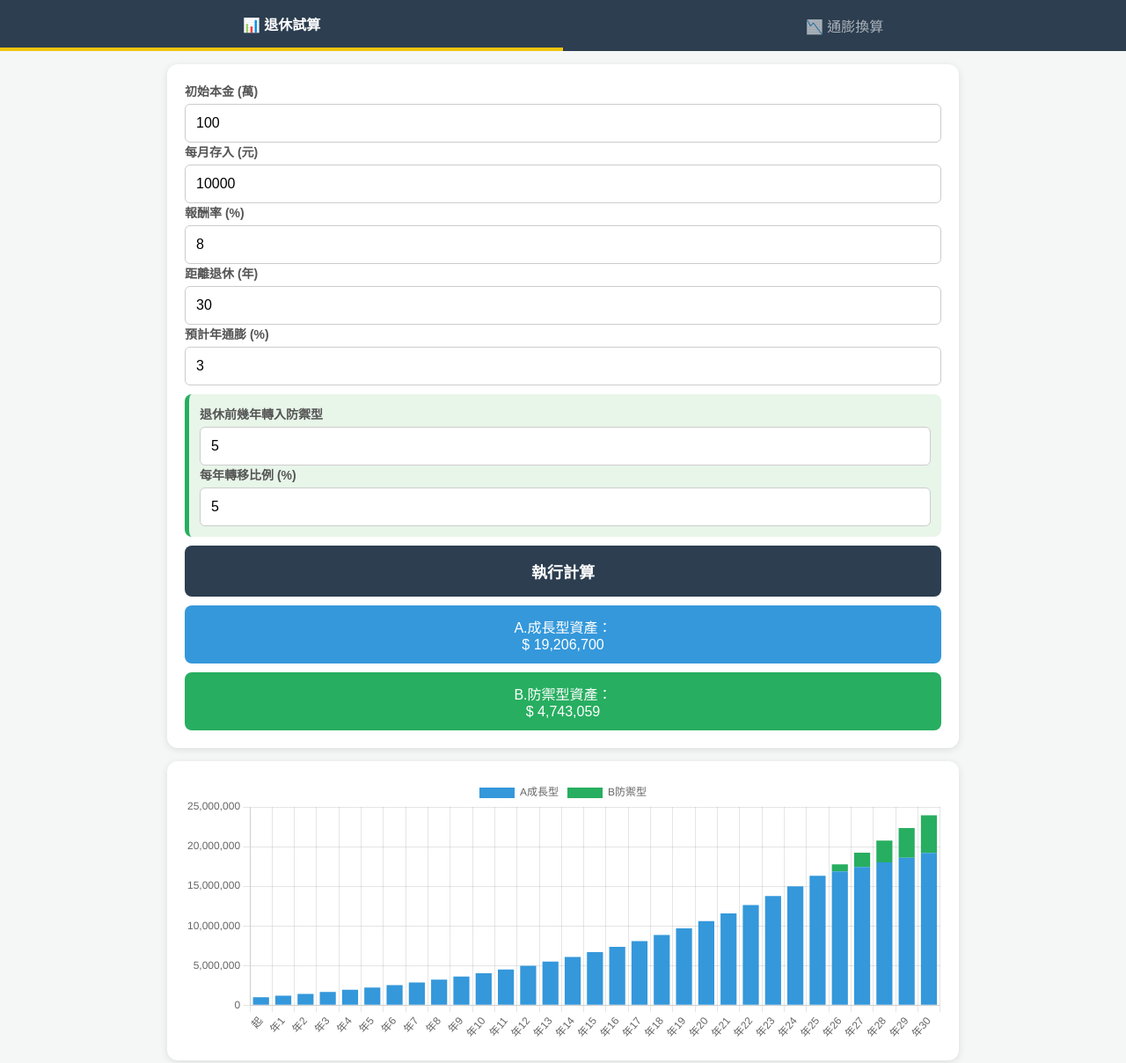
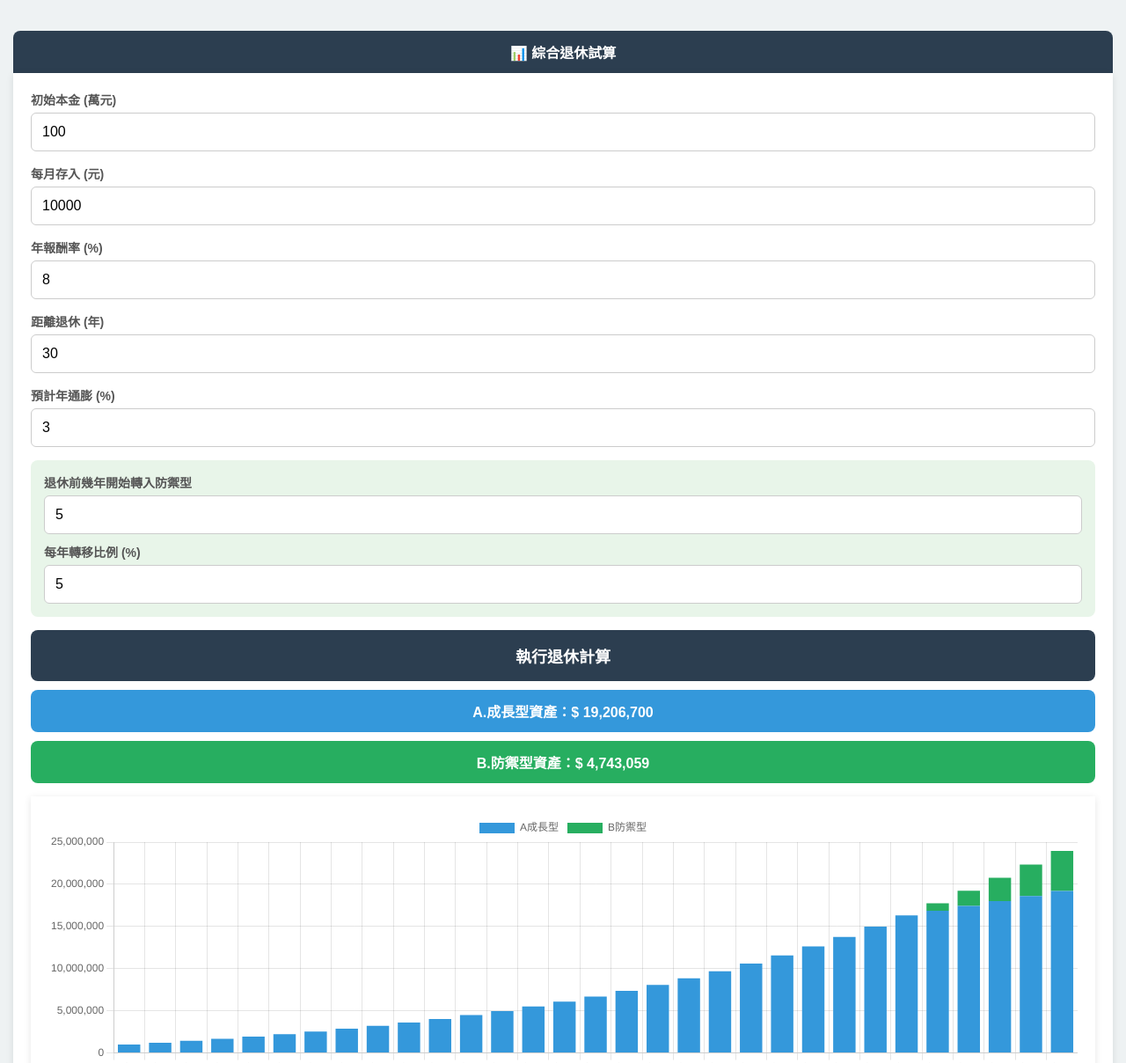
Before and after one commit to mrexplainoliver/-, a plain HTML site: page index.html in a window 1280 px wide. Shown: the top 1208 px of the page at 88% size. Drawn offline with nearby package versions, Linux system fonts and the light colour scheme.

Commit message:
Update index.html

```diff
--- a/index.html
+++ b/index.html
@@ -2,94 +2,78 @@
 <html lang="zh-TW">
 <head>
     <meta charset="UTF-8">
-    <meta name="viewport" content="width=device-width, initial-scale=1.0, maximum-scale=1.0, user-scalable=no">
-    <title>理財工具箱</title>
+    <meta name="viewport" content="width=device-width, initial-scale=1.0">
+    <title>個人理財計算工具箱</title>
     <script src="https://cdn.jsdelivr.net/npm/chart.js"></script>
     <style>
-        :root { --primary: #2c3e50; --accent: #27ae60; --bg: #f4f7f6; }
-        body { font-family: sans-serif; background: var(--bg); margin: 0; padding: 0; }
-        .nav { display: flex; background: var(--primary); position: sticky; top: 0; z-index: 1000; }
-        .nav button { flex: 1; color: white; border: none; padding: 15px; background: none; cursor: pointer; font-size: 16px; opacity: 0.6; }
-        .nav button.active { opacity: 1; border-bottom: 4px solid #f1c40f; font-weight: bold; }
-        .tab-content { display: none; padding: 15px; max-width: 900px; margin: auto; }
-        .tab-content.active { display: block !important; } /* 強制顯示 */
-        .card { background: white; padding: 20px; border-radius: 12px; box-shadow: 0 2px 8px rgba(0,0,0,0.1); margin-bottom: 15px; }
-        .input-group { margin-bottom: 12px; }
+        :root { --primary: #2c3e50; --accent: #27ae60; --bg: #eef2f3; }
+        body { font-family: sans-serif; background: var(--bg); margin: 0; padding: 15px; }
+        .section-title { background: var(--primary); color: white; padding: 12px; border-radius: 8px 8px 0 0; font-weight: bold; text-align: center; margin-top: 20px; }
+        .card { background: white; padding: 20px; border-radius: 0 0 12px 12px; box-shadow: 0 2px 8px rgba(0,0,0,0.1); margin-bottom: 20px; }
+        .input-group { margin-bottom: 15px; }
         label { display: block; margin-bottom: 5px; font-weight: bold; color: #555; font-size: 14px; }
         input { width: 100%; padding: 12px; border: 1px solid #ccc; border-radius: 6px; box-sizing: border-box; font-size: 16px; }
-        .def-box { background: #e8f5e9; padding: 12px; border-radius: 8px; border-left: 5px solid var(--accent); margin: 10px 0; }
-        .run-btn { width: 100%; padding: 16px; background: var(--primary); color: white; border: none; border-radius: 8px; font-size: 18px; font-weight: bold; }
-        .res-card { margin-top: 10px; padding: 12px; border-radius: 8px; color: white; text-align: center; }
-        .power-card { background: #34495e; color: white; padding: 15px; border-radius: 10px; }
+        .run-btn { width: 100%; padding: 16px; background: var(--primary); color: white; border: none; border-radius: 8px; font-size: 18px; font-weight: bold; cursor: pointer; }
+        .res-card { margin-top: 10px; padding: 12px; border-radius: 8px; color: white; text-align: center; font-weight: bold; }
+        .power-card { background: #34495e; color: white; padding: 15px; border-radius: 12px; margin-top: 15px; }
+        .val { color: #f1c40f; font-weight: bold; font-size: 1.2rem; }
+        hr { border: 0; border-top: 2px dashed #ccc; margin: 40px 0; }
     </style>
 </head>
 <body>
 
-<div class="nav">
-    <button onclick="sw('ret')" id="btn1" class="active">📊 退休試算</button>
-    <button onclick="sw('inf')" id="btn2">📉 通膨換算</button>
-</div>
+    <div class="section-title">📊 綜合退休試算</div>
+    <div class="card">
+        <div class="input-group"><label>初始本金 (萬元)</label><input type="number" id="p" value="100"></div>
+        <div class="input-group"><label>每月存入 (元)</label><input type="number" id="m" value="10000"></div>
+        <div class="input-group"><label>年報酬率 (%)</label><input type="number" id="r" value="8"></div>
+        <div class="input-group"><label>距離退休 (年)</label><input type="number" id="y" value="30"></div>
+        <div class="input-group"><label>預計年通膨 (%)</label><input type="number" id="inf" value="3"></div>
 
-<div id="ret" class="tab-content active">
-    <div class="card">
-        <label>初始本金 (萬)</label><input type="number" id="p" value="100">
-        <label>每月存入 (元)</label><input type="number" id="m" value="10000">
-        <label>報酬率 (%)</label><input type="number" id="r" value="8">
-        <label>距離退休 (年)</label><input type="number" id="y" value="30">
-        <label>預計年通膨 (%)</label><input type="number" id="inf_r" value="3">
-        <div class="def-box">
-            <label>退休前幾年轉入防禦型</label><input type="number" id="dy" value="5">
-            <label>每年轉移比例 (%)</label><input type="number" id="mp" value="5">
+        <div style="background: #e8f5e9; padding: 15px; border-radius: 8px; margin-bottom: 15px;">
+            <label>退休前幾年開始轉入防禦型</label><input type="number" id="dy" value="5">
+            <label style="margin-top:10px;">每年轉移比例 (%)</label><input type="number" id="mp" value="5">
         </div>
-        <button class="run-btn" onclick="calRet()">執行計算</button>
-        <div class="res-card" style="background:#3498db;">A.成長型資產：<div id="oa">$ 0</div></div>
-        <div class="res-card" style="background:#27ae60;">B.防禦型資產：<div id="ob">$ 0</div></div>
-    </div>
-    <div class="card" style="height:300px;"><canvas id="chart"></canvas></div>
-    <div class="power-card">
-        <div style="color:#f1c40f; border-bottom:1px solid #555; margin-bottom:10px;">折現後的現在價值</div>
-        <div>A 實質價值：<span id="va" style="color:#f1c40f">$ 0</span></div>
-        <div>B 實質價值：<span id="vb" style="color:#f1c40f">$ 0</span></div>
-    </div>
-</div>
 
-<div id="inf" class="tab-content">
-    <div class="card">
-        <label>現在年齡</label><input type="number" id="ca" value="35">
-        <label>退休年齡</label><input type="number" id="ra" value="65">
-        <label>通膨率 (%)</label><input type="number" id="ir" value="3">
-        <label>預期月生活費</label><input type="number" id="fe" value="50000">
-        <button class="run-btn" style="background:#27ae60;" onclick="calInf()">計算購買力</button>
-        <div id="ires_box" style="display:none; margin-top:20px; text-align:center; padding:15px; border:2px dashed #27ae60; border-radius:10px;">
-            <div id="pv" style="color:#e67e22; font-size:1.6rem; font-weight:bold;">$ 0</div>
-            <div style="color:#7f8c8d;">約等於現在的購買力</div>
+        <button class="run-btn" onclick="calRet()">執行退休計算</button>
+
+        <div class="res-card" style="background:#3498db;">A.成長型資產：<span id="oa">$ 0</span></div>
+        <div class="res-card" style="background:#27ae60;">B.防禦型資產：<span id="ob">$ 0</span></div>
+
+        <div class="card" style="height:300px; margin: 15px 0;"><canvas id="chart"></canvas></div>
+
+        <div class="power-card">
+            <div style="color:#f1c40f; border-bottom:1px solid #555; margin-bottom:10px;">折現後的現在購買力</div>
+            <div>A 實質價值：<span id="va" class="val">$ 0</span></div>
+            <div>B 實質價值：<span id="vb" class="val">$ 0</span></div>
         </div>
     </div>
-</div>
+
+    <hr>
+
+    <div class="section-title">📉 通膨購買力換算</div>
+    <div class="card">
+        <div class="input-group"><label>現在年齡</label><input type="number" id="ca" value="35"></div>
+        <div class="input-group"><label>退休年齡</label><input type="number" id="ra" value="65"></div>
+        <div class="input-group"><label>預估年通膨 (%)</label><input type="number" id="ir" value="3"></div>
+        <div class="input-group"><label>預期退休月生活費 (元)</label><input type="number" id="fe" value="50000"></div>
+        <button class="run-btn" style="background:#27ae60;" onclick="calInf()">開始換算</button>
+
+        <div id="ires" style="display:none; margin-top:20px; text-align:center; padding:20px; border:2px dashed #27ae60; border-radius:10px;">
+            <div id="pv" style="color:#e67e22; font-size:1.8rem; font-weight:bold;">$ 0</div>
+            <div style="color:#7f8c8d; margin-top:5px;">約等於現在的購買力</div>
+        </div>
+    </div>
 
 <script>
     let myChart = null;
-
-    // 分頁切換函式
-    function sw(id) {
-        // 隱藏所有內容
-        document.getElementById('ret').style.display = 'none';
-        document.getElementById('inf').style.display = 'none';
-        document.getElementById('btn1').classList.remove('active');
-        document.getElementById('btn2').classList.remove('active');
-
-        // 顯示選中內容
-        document.getElementById(id).style.display = 'block';
-        if(id === 'ret') document.getElementById('btn1').classList.add('active');
-        else document.getElementById('btn2').classList.add('active');
-    }
 
     function calRet() {
         const p = (parseFloat(document.getElementById('p').value) || 0) * 10000;
         const m = parseFloat(document.getElementById('m').value) || 0;
         const r = (parseFloat(document.getElementById('r').value) || 0) / 100;
         const y = parseInt(document.getElementById('y').value) || 0;
-        const inf = (parseFloat(document.getElementById('inf_r').value) || 0) / 100;
+        const inf = (parseFloat(document.getElementById('inf').value) || 0) / 100;
         const dy = parseInt(document.getElementById('dy').value) || 0;
         const mp = (parseFloat(document.getElementById('mp').value) || 0) / 100;
 
@@ -100,8 +84,7 @@
             assetA = (assetA + m * 12) * (1 + r);
             if (i > (y - dy)) {
                 let move = assetA * mp;
-                assetA -= move;
-                assetB += move;
+                assetA -= move; assetB += move;
             }
             la.push('年' + i); da.push(Math.round(assetA)); db.push(Math.round(assetB));
         }
@@ -127,15 +110,14 @@
         const n = parseFloat(document.getElementById('ra').value) - parseFloat(document.getElementById('ca').value);
         const f = parseFloat(document.getElementById('fe').value);
         const r = parseFloat(document.getElementById('ir').value) / 100;
+        if(n <= 0) { alert("退休年齡需大於現在年齡"); return; }
         const p = f / Math.pow(1 + r, n);
         document.getElementById('pv').innerText = '$ ' + Math.round(p).toLocaleString();
-        document.getElementById('ires_box').style.display = 'block';
+        document.getElementById('ires').style.display = 'block';
     }
 
-    // 初始化
-    window.onload = function() {
-        calRet();
-    };
+    // 頁面開啟自動跑一次計算
+    window.onload = calRet;
 </script>
 </body>
 </html>
```
